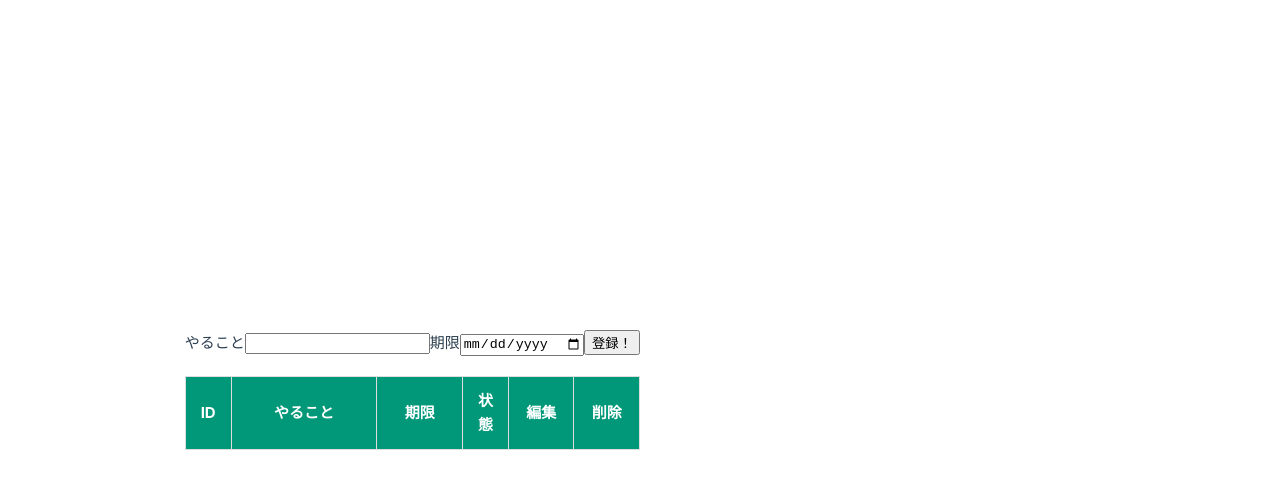
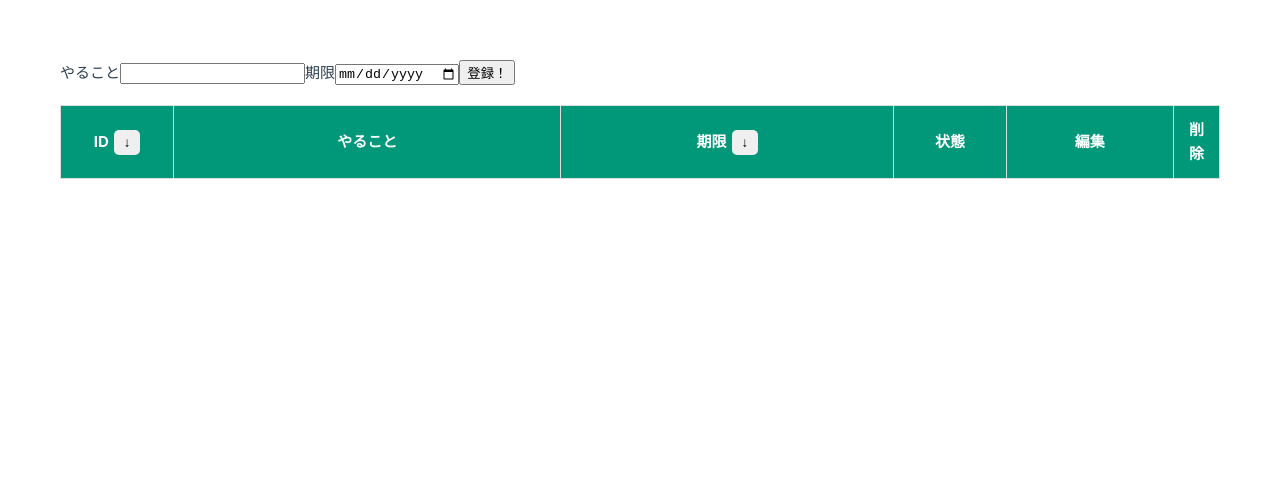
Before and after one commit to portfolio9135/vue-todo-app, a Vue app: page / in a window 1280 px wide. Shown: the top 488 px of the page. Built offline with nearby package versions, Linux system fonts and the light colour scheme.

Commit message:
タスクの並べ替え機能を追加

```diff
--- a/src/assets/main.css
+++ b/src/assets/main.css
@@ -1,10 +1,7 @@
 @import './base.css';
 
 #app {
-  max-width: 1280px;
-  margin: 0 auto;
-  padding: 2rem;
-  font-weight: normal;
+  padding: 60px;
 }
 
 a,
@@ -22,14 +19,5 @@ a,
 }
 
 @media (min-width: 1024px) {
-  body {
-    display: flex;
-    place-items: center;
-  }
 
-  #app {
-    display: grid;
-    grid-template-columns: 1fr 1fr;
-    padding: 0 2rem;
-  }
 }
--- a/src/components/TodoListView.vue
+++ b/src/components/TodoListView.vue
@@ -13,6 +13,8 @@ let isErrMsg = ref(false);//エラーメッセージの表示を管理
 let isShowModal = ref(false);//モーダルの表示を管理
 let deleteItemId = ref();//削除するタスクのidを管理
 let deleteItemContent = ref();//削除するタスクの内容を管理
+
+const today = new Date();//今日の日付を定義
 
 
 //【メソッド定義】
@@ -86,6 +88,16 @@ const onDeleteItem = () => {
 
     isShowModal.value = false;
 }
+
+const sortByLimit = () => {
+    items.value.sort((a, b) => new Date(a.limit) - new Date(b.limit));
+    localStorage.setItem("items", JSON.stringify(items.value));
+}
+
+const sortById = () => {
+    items.value.sort((a, b) => a.id - b.id);
+    localStorage.setItem("items", JSON.stringify(items.value));
+}
 </script>
 
 <template>
@@ -93,14 +105,18 @@ const onDeleteItem = () => {
         <p class="c-red mgT10" v-if="isErrMsg">{{ errMsg }}</p>
         <table>
             <tr>
-                <th class="th-id">ID</th>
+                <th class="th-id">ID<button class="mgL5" @click="sortById()">↓</button></th>
                 <th class="th-value">やること</th>
-                <th class="th-limit">期限</th>
+                <th class="th-limit">期限<button class="mgL5" @click="sortByLimit()">↓</button></th>
                 <th class="th-state">状態</th>
                 <th class="th-edit">編集</th>
                 <th class="th-delete">削除</th>
             </tr>
-            <tr v-for="item in items" :key="item.id">
+            <tr v-for="item in items" :key="item.id" :class="{ red: new Date(item.limit) < today }">
+
+                {{ console.log(item.limit)
+                 }}
+
                 <td>{{ item.id }}</td>
                 <td>
                     <span v-if="!item.onEdit">{{ item.content }}</span>
@@ -142,8 +158,15 @@ const onDeleteItem = () => {
     color: red;
 }
 
+.red {
+    color: red;
+}
+
 .mgT10 {
     margin-top: 10px;
+}
+.mgL5 {
+    margin-left: 5px;
 }
 
 table {
@@ -165,6 +188,7 @@ th {
     background-color: #009879;
     color: #ffffff;
     font-weight: bold;
+
 }
 
 tr:nth-of-type(even) {
@@ -176,7 +200,7 @@ tr:hover {
 }
 
 .th-id {
-    width: 5%;
+    width: 10%;
 }
 
 .th-value {
@@ -184,7 +208,7 @@ tr:hover {
 }
 
 .th-limit {
-    width: 20%;
+    width: 30%;
 }
 
 .th-state {
```
